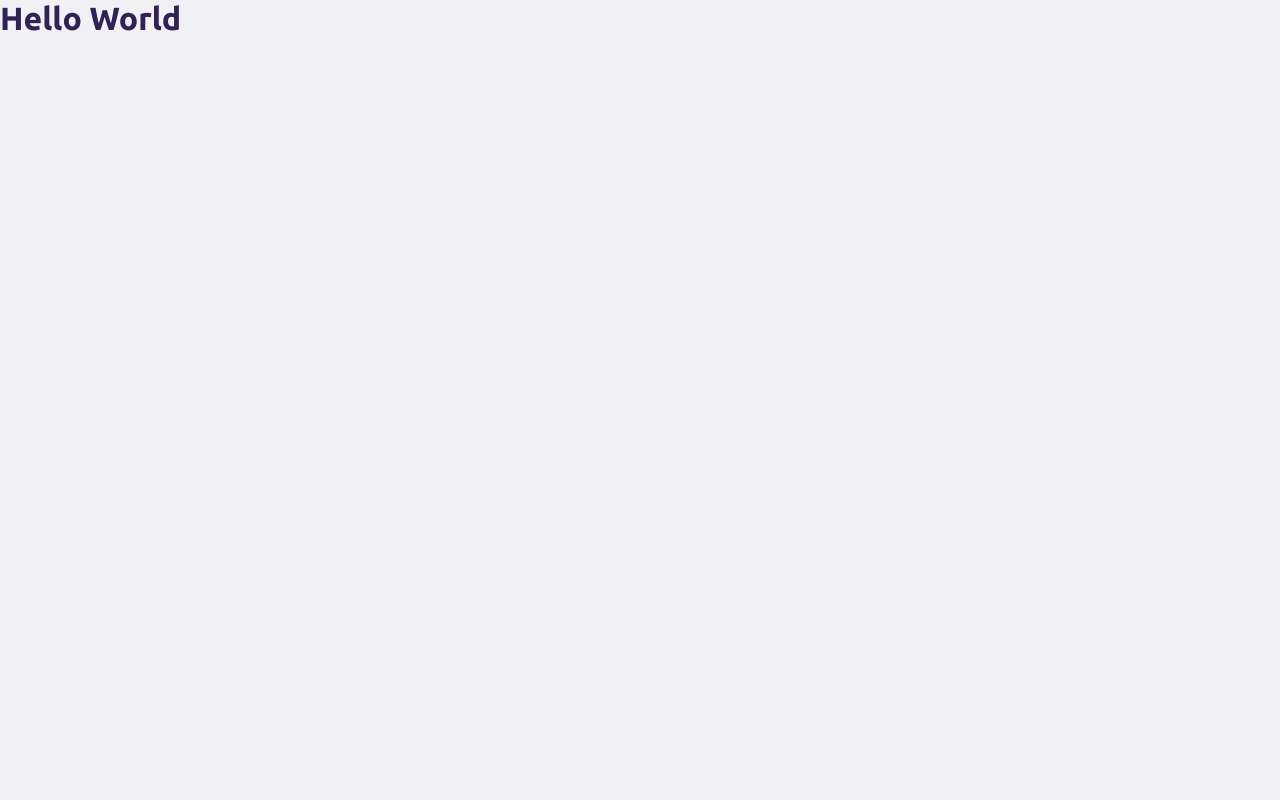
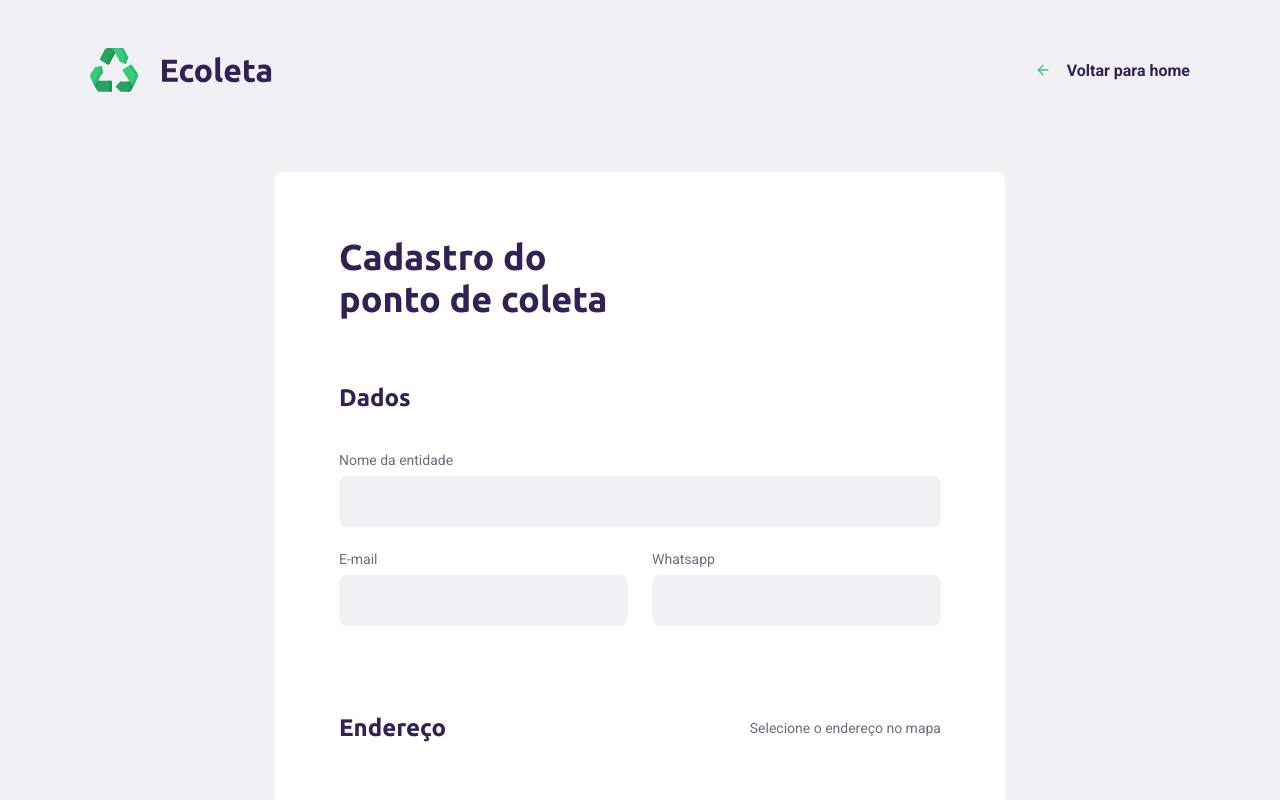
Before and after one commit to LeticiaNarumi/NWL-1, a React (Create React App) app in the folder web/: page /create-point in a window 1280 px wide. Shown: the top 800 px of the page. Built offline with nearby package versions, Linux system fonts and the light colour scheme.

Commit message:
Add styles

```diff
--- a/web/src/Pages/CreatePoint/index.tsx
+++ b/web/src/Pages/CreatePoint/index.tsx
@@ -1,8 +1,75 @@
 import React from "react";
+import "./styles.css";
+import logo from "../../assets/logo.svg";
+
+import { Link } from "react-router-dom";
+import { FiArrowLeft } from "react-icons/fi";
 
 const CreatePoint = () => {
     return (
-        <h1>Hello World</h1>
+        <div id="page-create-point">
+
+            <header>
+                <img src={logo} alt="Ecoleta" />
+
+                <Link to="/">
+                    <FiArrowLeft />
+                    Voltar para home
+                </Link>
+            </header>
+
+            <form>
+                <h1>Cadastro do <br /> ponto de coleta</h1>
+
+                <fieldset>
+                    <legend>
+                        <h2>Dados</h2>
+                    </legend>
+                    <div className="field">
+                        <label htmlFor="name">Nome da entidade</label>
+                        <input
+                        type="text"
+                        name="name"
+                        id="name"
+                        />
+                    </div>
+
+                    <div className="field-group">
+                        <div className="field">
+                            <label htmlFor="email">E-mail</label>
+                            <input
+                            type="email"
+                            name="email"
+                            id="email"
+                            />
+                        </div>
+                        <div className="field">
+                            <label htmlFor="whatsapp">Whatsapp</label>
+                            <input
+                            type="text"
+                            name="whatsapp"
+                            id="whatsapp"
+                            />
+                        </div>
+                    </div>
+                </fieldset>
+
+                <fieldset>
+                    <legend>
+                        <h2>Endereço</h2>
+                        <span>Selecione o endereço no mapa</span>
+                    </legend>
+                </fieldset>
+
+                <fieldset>
+                    <legend>
+                        <h2>Ítens de coleta</h2>
+                        <span>Selecione um ou mais ítens abaixo</span>
+                    </legend>
+                </fieldset>
+
+            </form>
+        </div>
     );
 }
 
--- /dev/null
+++ b/web/src/Pages/CreatePoint/styles.css
@@ -0,0 +1,203 @@
+#page-create-point {
+  width: 100%;
+  max-width: 1100px;
+
+  margin: 0 auto;
+}
+
+#page-create-point header {
+  margin-top: 48px;
+
+  display: flex;
+  justify-content: space-between;
+  align-items: center;
+}
+
+#page-create-point header a {
+  color: var(--title-color);
+  font-weight: bold;
+  text-decoration: none;
+
+  display: flex;
+  align-items: center;
+}
+
+#page-create-point header a svg {
+  margin-right: 16px;
+  color: var(--primary-color);
+}
+
+#page-create-point form {
+  margin: 80px auto;
+  padding: 64px;
+  max-width: 730px;
+  background: #FFF;
+  border-radius: 8px;
+
+  display: flex;
+  flex-direction: column;
+}
+
+#page-create-point form h1 {
+  font-size: 36px;
+}
+
+#page-create-point form fieldset {
+  margin-top: 64px;
+  min-inline-size: auto;
+  border: 0;
+}
+
+#page-create-point form legend {
+  width: 100%;
+  display: flex;
+  justify-content: space-between;
+  align-items: center;
+  margin-bottom: 40px;
+}
+
+#page-create-point form legend h2 {
+  font-size: 24px;
+}
+
+#page-create-point form legend span {
+  font-size: 14px;
+  font-weight: normal;
+  color: var(--text-color);
+}
+
+#page-create-point form .field-group {
+  flex: 1;
+  display: flex;
+}
+
+#page-create-point form .field {
+  flex: 1;
+
+  display: flex;
+  flex-direction: column;
+  margin-bottom: 24px;
+}
+
+#page-create-point form .field input[type=text],
+#page-create-point form .field input[type=email],
+#page-create-point form .field input[type=number] {
+  flex: 1;
+  background: #F0F0F5;
+  border-radius: 8px;
+  border: 0;
+  padding: 16px 24px;
+  font-size: 16px;
+  color: #6C6C80;
+}
+
+#page-create-point form .field select {
+  -webkit-appearance: none;
+  -moz-appearance: none;
+  appearance: none;
+  flex: 1;
+  background: #F0F0F5;
+  border-radius: 8px;
+  border: 0;
+  padding: 16px 24px;
+  font-size: 16px;
+  color: #6C6C80;
+}
+
+#page-create-point form .field input::placeholder {
+  color: #A0A0B2;
+}
+
+#page-create-point form .field label {
+  font-size: 14px;
+  margin-bottom: 8px;
+}
+
+#page-create-point form .field :disabled {
+  cursor: not-allowed;
+}
+
+#page-create-point form .field-group .field + .field {
+  margin-left: 24px;
+}
+
+#page-create-point form .field-group input + input {
+  margin-left: 24px;
+}
+
+#page-create-point form .field-check {
+  flex-direction: row;
+  align-items: center;
+}
+
+#page-create-point form .field-check input[type=checkbox] {
+  background: #F0F0F5;
+}
+
+#page-create-point form .field-check label {
+  margin: 0 0 0 8px;
+}
+
+#page-create-point form .leaflet-container {
+  width: 100%;
+  height: 350px;
+  border-radius: 8px;
+  margin-bottom: 24px;
+}
+
+#page-create-point form button {
+  width: 260px;
+  height: 56px;
+  background: var(--primary-color);
+  border-radius: 8px;
+  color: #FFF;
+  font-weight: bold;
+  font-size: 16px;
+  border: 0;
+  align-self: flex-end;
+  margin-top: 40px;
+  transition: background-color 0.2s;
+  cursor: pointer;
+}
+
+#page-create-point form button:hover {
+  background: #2FB86E;
+}
+
+.items-grid {
+  display: grid;
+  grid-template-columns: repeat(3, 1fr);
+  gap: 16px;
+  list-style: none;
+}
+
+.items-grid li {
+  background: #f5f5f5;
+  border: 2px solid #f5f5f5;
+  height: 180px;
+  border-radius: 8px;
+  padding: 32px 24px 16px;
+
+  display: flex;
+  flex-direction: column;
+  justify-content: space-between;
+  align-items: center;
+
+  text-align: center;
+
+  cursor: pointer;
+}
+
+.items-grid li span {
+  flex: 1;
+  margin-top: 12px;
+
+  display: flex;
+  align-items: center;
+  color: var(--title-color)
+}
+
+.items-grid li.selected {
+  background: #E1FAEC;
+  border: 2px solid #34CB79;
+}
--- a/web/src/Pages/Home/index.tsx
+++ b/web/src/Pages/Home/index.tsx
@@ -2,6 +2,7 @@
 import "./styles.css";
 import logo from "../../assets/logo.svg";
 import { FiLogIn }  from "react-icons/fi"
+import { Link } from "react-router-dom";
 
 
 const Home = () => {
@@ -16,10 +17,10 @@
                 <h1>Seu marketplace de coleta de resíduos.</h1>
                 <p>Ajudamos pessoas a encontrarem pontos de coleta de forma eficiente.</p>
 
-                <a href="/create-point">
+                <Link to="/create-point">
                <span><FiLogIn /></span>
                 <strong>Cadastre um ponto de coleta</strong>
-                </a>
+                </Link>
                </main>
 
 
```
